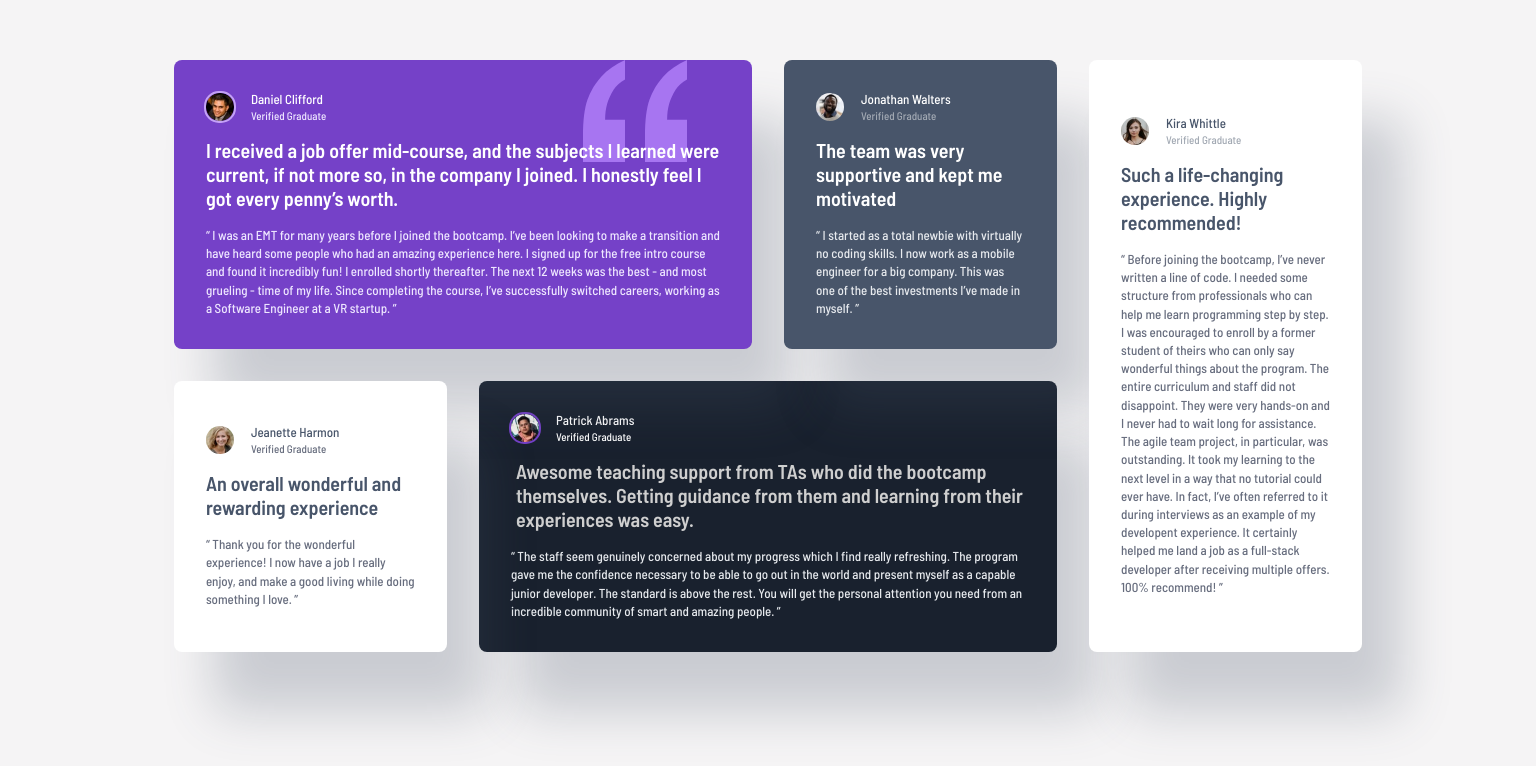
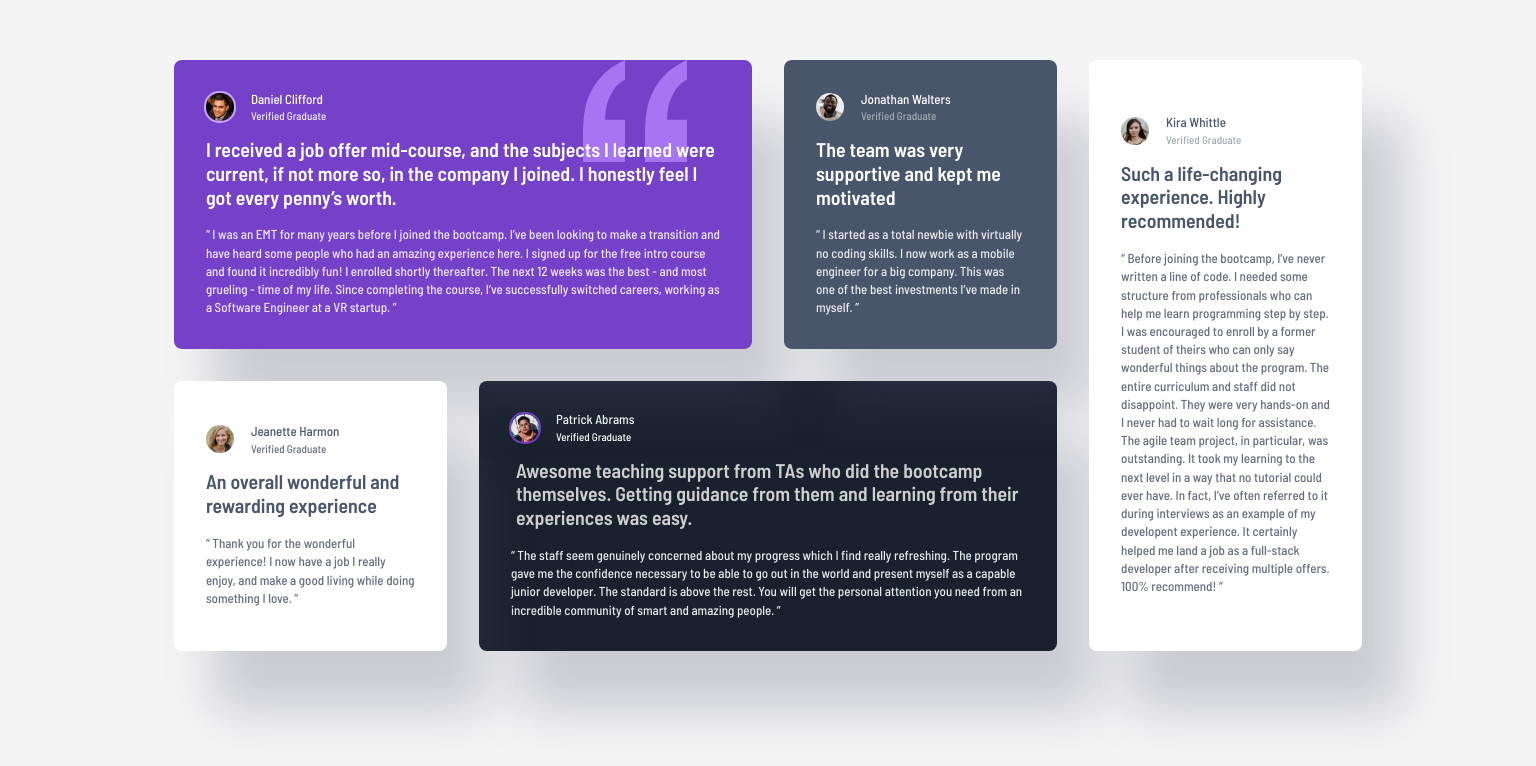
Before and after one commit to TonyzCataldo/Testimonials-grid-section-Challenge, a plain HTML site: page index.html in a window 1536 px wide. Shown: the part 166-932 px from the top of the page. Drawn offline with Linux system fonts and the light colour scheme.

Commit message:
Update style.css

```diff
--- a/style.css
+++ b/style.css
@@ -65,6 +65,7 @@
     line-height: 120%;
     text-align: left;
     width: 100%;
+
 
 }
 .quote{
@@ -257,7 +258,7 @@
     }
 }
 
-@media (min-width: 1440px){
+@media (min-width: 1300px){
 
     .full{
         display: flex;
@@ -281,7 +282,10 @@
 
     }
 
-
+    .large-txt{
+        width: 100%;
+        font-size: 1.24rem;
+    }
 
     #Daniel{
         grid-column: 1 / 3;
```
